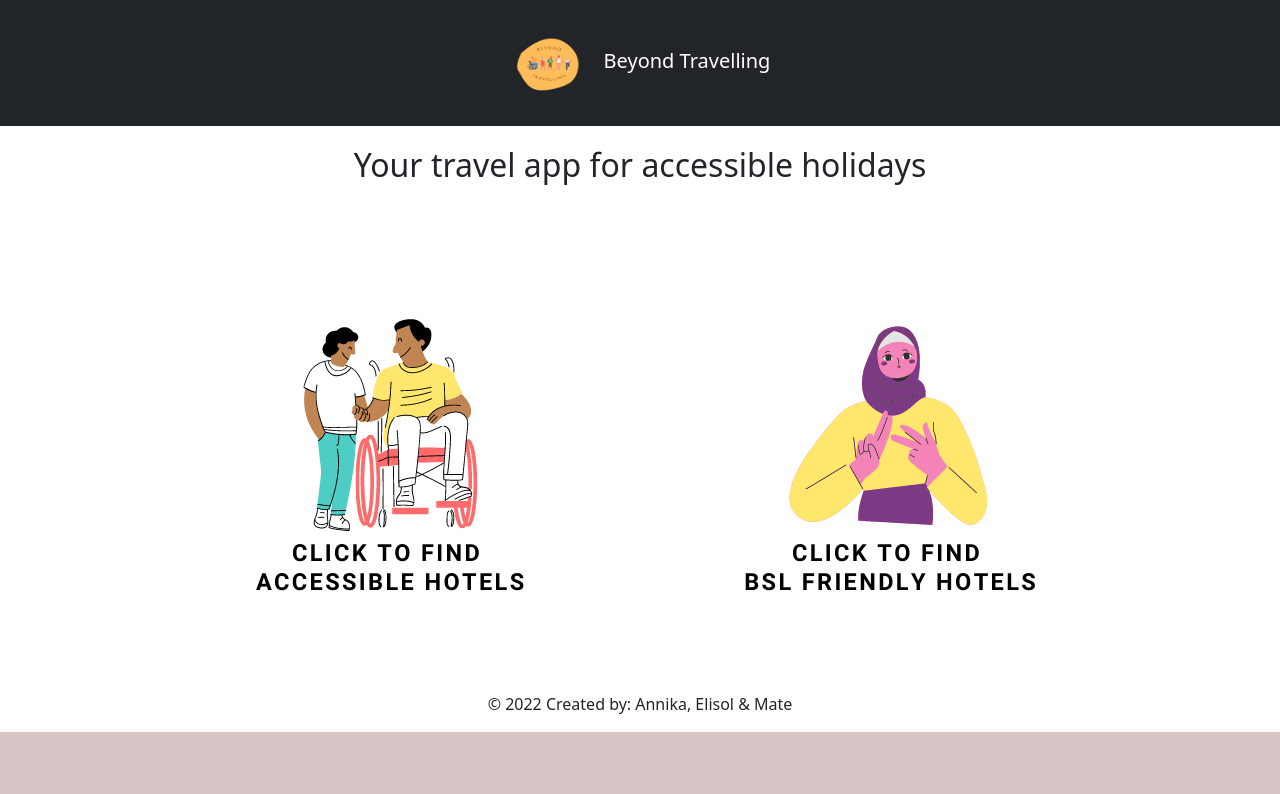
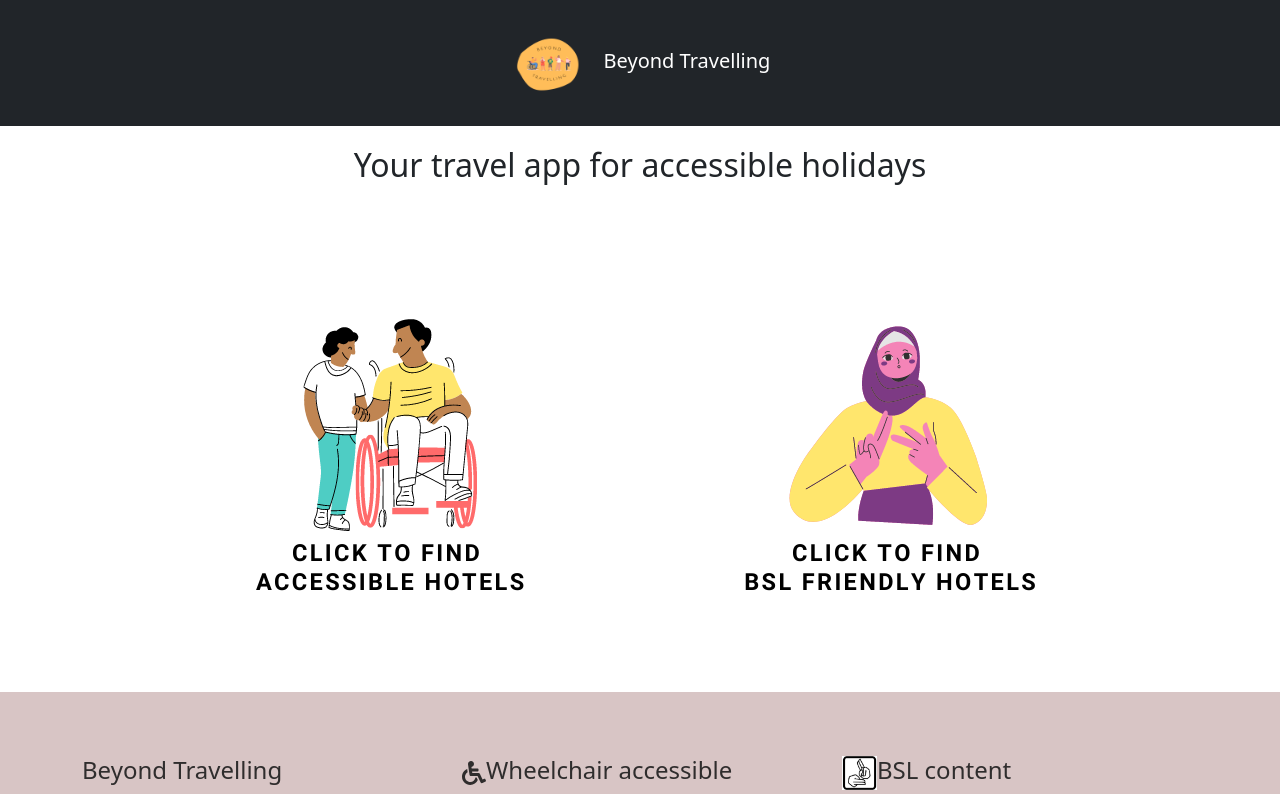
Before and after one commit to elicodes89/BeyondTravelling, a React (Create React App) app in the folder beyond_travelling/client/new_app/: page / in a window 1280 px wide. Shown: the top 794 px of the page. Built offline with nearby package versions, Linux system fonts and the light colour scheme.

Commit message:
css on diff components

```diff
--- a/beyond_travelling/client/new_app/src/App.css
+++ b/beyond_travelling/client/new_app/src/App.css
@@ -10,11 +10,6 @@
 .bsl_sign{
   width: 10rem;
   height: 10rem;
-}
-
-.homeButtons img{
-  border-color: black;
-  border-radius: 20px;
 }
 
 .flex-container{
--- a/beyond_travelling/client/new_app/src/App.js
+++ b/beyond_travelling/client/new_app/src/App.js
@@ -28,10 +28,6 @@ function App () {
           <img onClick = { () => {setBsl(true)} } className="images" src={Sign} alt='signimg' width="500" height="500"/>
         </div>
         </div> */}
-
-        <div className = "footer">
-          <p>© 2022 Created by: Annika, Elisol & Mate </p>
-        </div>
         <Footer />
         </>
       );
--- a/beyond_travelling/client/new_app/src/containers/Home.css
+++ b/beyond_travelling/client/new_app/src/containers/Home.css
@@ -8,3 +8,9 @@
     display: block;
     width: 100%;
 }
+
+.images{
+    border-color: black;
+    border-radius: 20px;
+    border-width: 20px;
+}
--- a/beyond_travelling/client/new_app/src/containers/Home.js
+++ b/beyond_travelling/client/new_app/src/containers/Home.js
@@ -19,8 +19,10 @@ return (
   <Header />
     <div className='title'>
     <h2>Your travel app for accessible holidays</h2>
+    <div className='homeButtons'>
     <img onClick = { () => {setWheelchair(true)} } className="images" src={Wheelchair} alt='wheelchairimg' width="500" height="500"/>
     <img onClick = { () => {setBsl(true)} } className="images" src={Sign} alt='signimg' width="500" height="500"/>
+    </div>
     </div>
   </>
 
@@ -34,7 +36,6 @@ return (
       {/* <Button variant="light" onClick = { setWheelchair(false) }>Wheelchair to go to hotels</Button>  */}
       <AccessibleHotels />
       <Button variant="light" onClick = { () => {setWheelchair(false)} }>GO BACK</Button>
-
       </>
 
       );
```
